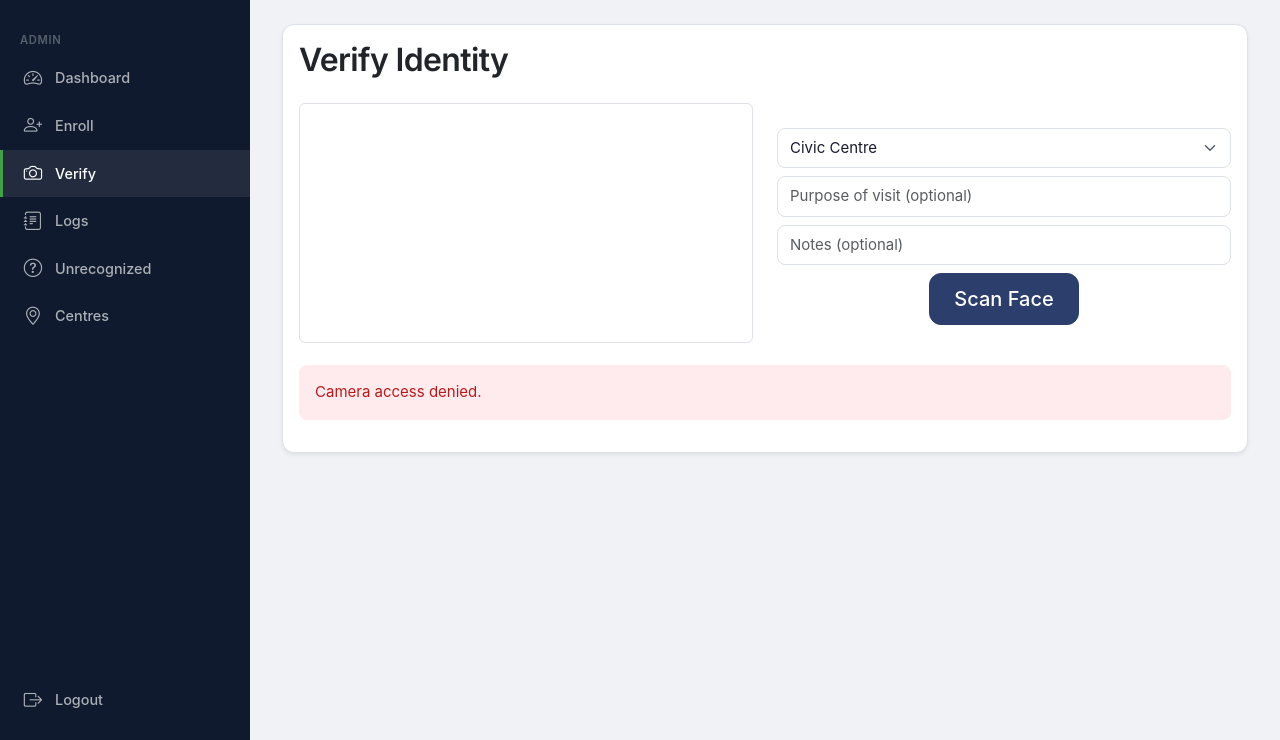
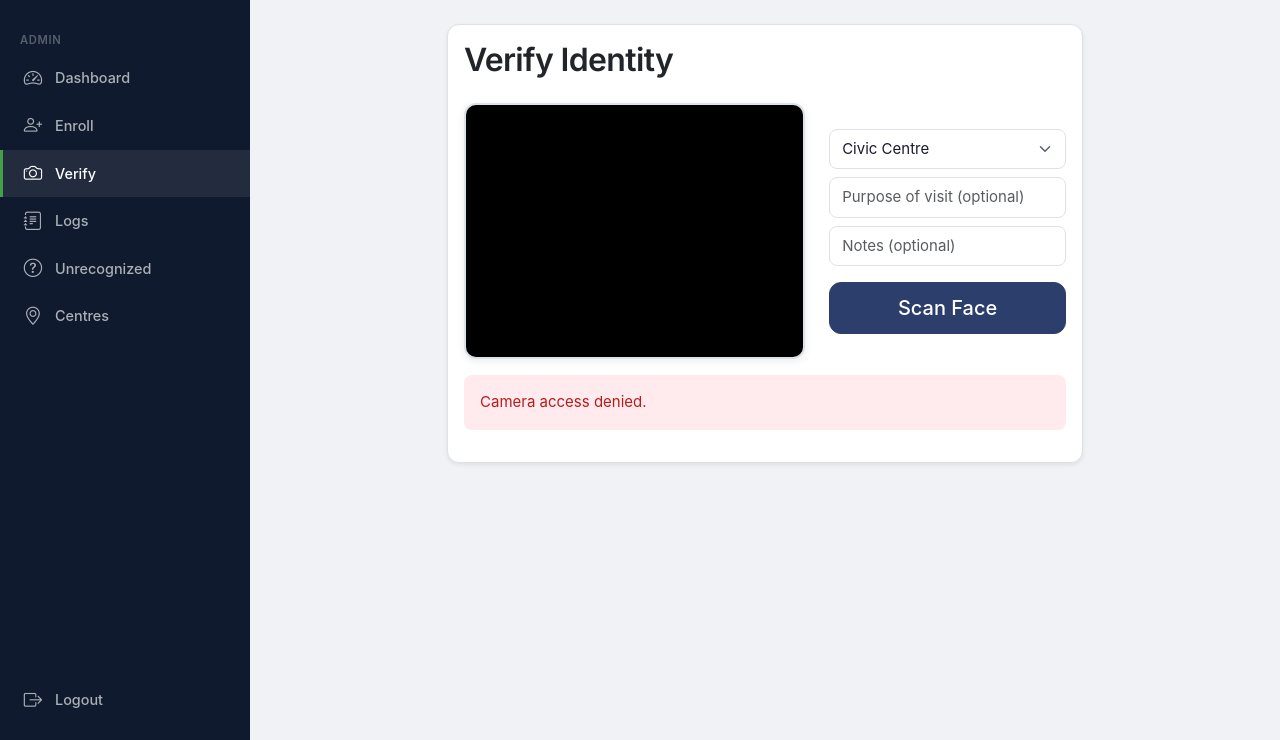
Before and after one commit to geniuskudzai21/CityOfMutareDigitaliD, a Flask app: page /verify in a window 1280 px wide. Shown: the part 60-800 px from the top of the page. Run offline with Flask 3, Linux system fonts and the light colour scheme; the visitor is signed in with stand-in values (Sample User, id 1).

Commit message:
Polish verify and enroll pages: styled webcam frame, scan-pulse overlay, premium result cards with icons

```diff
--- a/static/css/style.css
+++ b/static/css/style.css
@@ -522,3 +522,113 @@ a:not(.nav-link):not(.btn):not(.sidebar-link):hover {
 video {
   border-radius: var(--radius) !important;
 }
+
+/* ── Webcam Frame ──────────────────────────────── */
+
+.webcam-frame {
+  position: relative;
+  border-radius: var(--radius);
+  overflow: hidden;
+  background: #000;
+  border: 2px solid var(--border);
+  box-shadow: var(--shadow);
+  aspect-ratio: 4 / 3;
+}
+.webcam-frame video {
+  display: block;
+  width: 100%;
+  height: 100%;
+  object-fit: cover;
+  border-radius: 0 !important;
+}
+
+/* ── Scan Overlay ──────────────────────────────── */
+
+.scan-overlay {
+  position: absolute;
+  inset: 0;
+  pointer-events: none;
+  display: none;
+}
+.scan-overlay.active {
+  display: block;
+}
+.scan-line {
+  position: absolute;
+  left: 10%;
+  right: 10%;
+  height: 3px;
+  background: linear-gradient(90deg, transparent, var(--green-500), transparent);
+  box-shadow: 0 0 16px var(--green-500), 0 0 32px rgba(46, 125, 50, 0.4);
+  animation: scanPulse 1.5s ease-in-out infinite;
+}
+@keyframes scanPulse {
+  0% { top: 8%; opacity: 0; }
+  12% { opacity: 1; }
+  88% { opacity: 1; }
+  100% { top: 92%; opacity: 0; }
+}
+.scan-corner-tl,
+.scan-corner-tr,
+.scan-corner-bl,
+.scan-corner-br {
+  position: absolute;
+  width: 28px;
+  height: 28px;
+  border-color: var(--green-500);
+  border-style: solid;
+}
+.scan-corner-tl { top: 8px; left: 8px; border-width: 3px 0 0 3px; border-radius: 4px 0 0 0; }
+.scan-corner-tr { top: 8px; right: 8px; border-width: 3px 3px 0 0; border-radius: 0 4px 0 0; }
+.scan-corner-bl { bottom: 8px; left: 8px; border-width: 0 0 3px 3px; border-radius: 0 0 0 4px; }
+.scan-corner-br { bottom: 8px; right: 8px; border-width: 0 3px 3px 0; border-radius: 0 0 4px 0; }
+
+/* ── Result Card ───────────────────────────────── */
+
+.result-card {
+  border-radius: var(--radius);
+  padding: 2.5rem 2rem;
+  text-align: center;
+}
+.result-card .result-icon {
+  font-size: 3.5rem;
+  margin-bottom: 0.75rem;
+  line-height: 1;
+}
+.result-card h3 {
+  font-weight: 700;
+  margin-bottom: 0.25rem;
+}
+.result-card p {
+  color: var(--text-secondary);
+  margin-bottom: 0.25rem;
+  font-size: 1rem;
+}
+.result-card .result-sub {
+  font-size: 0.875rem;
+  color: var(--text-muted);
+}
+
+.result-card.verified {
+  background: linear-gradient(135deg, #E8F5E9, #C8E6C9);
+  border: 2px solid var(--green-500);
+  box-shadow: 0 4px 20px rgba(46, 125, 50, 0.15);
+}
+.result-card.verified .result-icon {
+  color: var(--green-600);
+}
+.result-card.verified h3 {
+  color: var(--green-700);
+}
+
+.result-card.unknown {
+  background: linear-gradient(135deg, #FFEBEE, #FFCDD2);
+  border: 2px solid var(--red-600);
+  box-shadow: 0 4px 20px rgba(198, 40, 40, 0.15);
+}
+.result-card.unknown .result-icon {
+  color: var(--red-600);
+}
+.result-card.unknown h3 {
+  color: var(--red-700);
+}
--- a/templates/verify.html
+++ b/templates/verify.html
@@ -1,43 +1,42 @@
 {% extends "base.html" %}
 {% block content %}
+<div class="row justify-content-center">
+    <div class="col-lg-8">
         <div class="card shadow-sm">
             <div class="card-body">
                 <h2 class="card-title mb-4">Verify Identity</h2>
-        <div class="row mb-3">
-            <div class="col-md-6">
-                <video id="webcam" width="320" height="240" autoplay class="border rounded w-100"></video>
+                <div class="row g-4">
+                    <div class="col-md-7">
+                        <div class="webcam-frame">
+                            <video id="webcam" autoplay></video>
+                            <div class="scan-overlay" id="scanOverlay">
+                                <div class="scan-line"></div>
+                                <div class="scan-corner-tl"></div>
+                                <div class="scan-corner-tr"></div>
+                                <div class="scan-corner-bl"></div>
+                                <div class="scan-corner-br"></div>
                             </div>
-            <div class="col-md-6 d-flex flex-column align-items-center justify-content-center">
-                <select id="siteSelect" class="form-select mb-2">
+                        </div>
+                    </div>
+                    <div class="col-md-5 d-flex flex-column justify-content-center gap-2">
+                        <select id="siteSelect" class="form-select">
                             <option value="Civic Centre">Civic Centre</option>
                             <option value="Sakubva">Sakubva</option>
                             <option value="Hobhouse">Hobhouse</option>
                         </select>
-                <input type="text" id="purposeInput" class="form-control mb-2" placeholder="Purpose of visit (optional)">
-                <input type="text" id="notesInput" class="form-control mb-2" placeholder="Notes (optional)">
-                <button type="button" id="scanBtn" class="btn btn-primary btn-lg">Scan Face</button>
-                <div id="spinner" class="spinner-border text-primary mt-2" role="status" style="display: none;">
+                        <input type="text" id="purposeInput" class="form-control" placeholder="Purpose of visit (optional)">
+                        <input type="text" id="notesInput" class="form-control" placeholder="Notes (optional)">
+                        <button type="button" id="scanBtn" class="btn btn-primary btn-lg mt-2">Scan Face</button>
+                        <div id="spinner" class="text-center py-2" style="display: none;">
+                            <div class="spinner-border text-primary" role="status">
                                 <span class="visually-hidden">Scanning...</span>
                             </div>
                         </div>
                     </div>
+                </div>
                 <canvas id="captureCanvas" hidden></canvas>
-
-        <div id="statusMsg" class="mb-3"></div>
-
-        <div id="resultPanel" class="card border-0 bg-light" style="display: none;">
-            <div class="card-body">
-                <div class="row">
-                    <div class="col-md-3">
-                        <img id="resultPhoto" class="img-fluid rounded">
-                    </div>
-                    <div class="col-md-9">
-                        <h4 id="resultName"></h4>
-                        <p id="resultRole" class="mb-1"></p>
-                        <p id="resultDept" class="mb-1"></p>
-                        <p id="resultBadge"></p>
-                    </div>
-                </div>
+                <div id="statusMsg" class="mt-3"></div>
+                <div id="resultPanel" style="display: none;"></div>
             </div>
         </div>
     </div>
@@ -51,16 +50,40 @@ const video = document.getElementById("webcam");
 const canvas = document.getElementById("captureCanvas");
 const scanBtn = document.getElementById("scanBtn");
 const spinner = document.getElementById("spinner");
+const overlay = document.getElementById("scanOverlay");
 
 startWebcam(video);
 
+function showResult(data) {
+    const panel = document.getElementById("resultPanel");
+    if (data.verified) {
+        panel.innerHTML =
+            '<div class="result-card verified">' +
+            '<div class="result-icon"><i class="bi bi-check-circle-fill"></i></div>' +
+            '<h3>VERIFIED</h3>' +
+            '<p><strong>' + data.full_name + '</strong></p>' +
+            '<p>' + (data.role || '') + '</p>' +
+            '<p class="result-sub">' + (data.department || '') + '</p>' +
+            '</div>';
+    } else {
+        panel.innerHTML =
+            '<div class="result-card unknown">' +
+            '<div class="result-icon"><i class="bi bi-exclamation-triangle-fill"></i></div>' +
+            '<h3>UNKNOWN PERSON</h3>' +
+            '<p>Face did not match any enrolled record.</p>' +
+            '<p class="result-sub">This scan has been flagged for admin review.</p>' +
+            '</div>';
+    }
+    panel.style.display = "block";
+}
+
 scanBtn.addEventListener("click", async () => {
     const photo = captureFrame(video, canvas);
-    const panel = document.getElementById("resultPanel");
-    panel.style.display = "none";
+    document.getElementById("resultPanel").style.display = "none";
     document.getElementById("statusMsg").innerHTML = "";
     scanBtn.disabled = true;
-    spinner.style.display = "inline-block";
+    spinner.style.display = "block";
+    overlay.classList.add("active");
 
     try {
         const res = await fetch("/verify", {
@@ -74,26 +97,13 @@ scanBtn.addEventListener("click", async () => {
             }),
         });
         const data = await res.json();
-
-        if (data.verified) {
-            document.getElementById("resultPhoto").src = data.photo_url;
-            document.getElementById("resultName").textContent = data.full_name;
-            document.getElementById("resultRole").textContent = data.role;
-            document.getElementById("resultDept").textContent = data.department;
-            document.getElementById("resultBadge").innerHTML = '<span class="badge bg-success fs-5">VERIFIED</span>';
-        } else {
-            document.getElementById("resultPhoto").src = "";
-            document.getElementById("resultName").textContent = "";
-            document.getElementById("resultRole").textContent = "";
-            document.getElementById("resultDept").textContent = "";
-            document.getElementById("resultBadge").innerHTML = '<span class="badge bg-danger fs-5">UNKNOWN PERSON</span>';
-        }
-        panel.style.display = "block";
+        setTimeout(() => showResult(data), 400);
     } catch {
         document.getElementById("statusMsg").innerHTML = '<div class="alert alert-danger">Network error.</div>';
     } finally {
         scanBtn.disabled = false;
         spinner.style.display = "none";
+        overlay.classList.remove("active");
     }
 });
 </script>
```
Also changed, not shown: templates/admin/enroll.html (+30 -15 lines), templates/staff/verify.html (+46 -30 lines). Lines whose indentation alone changed are shown as unchanged.
